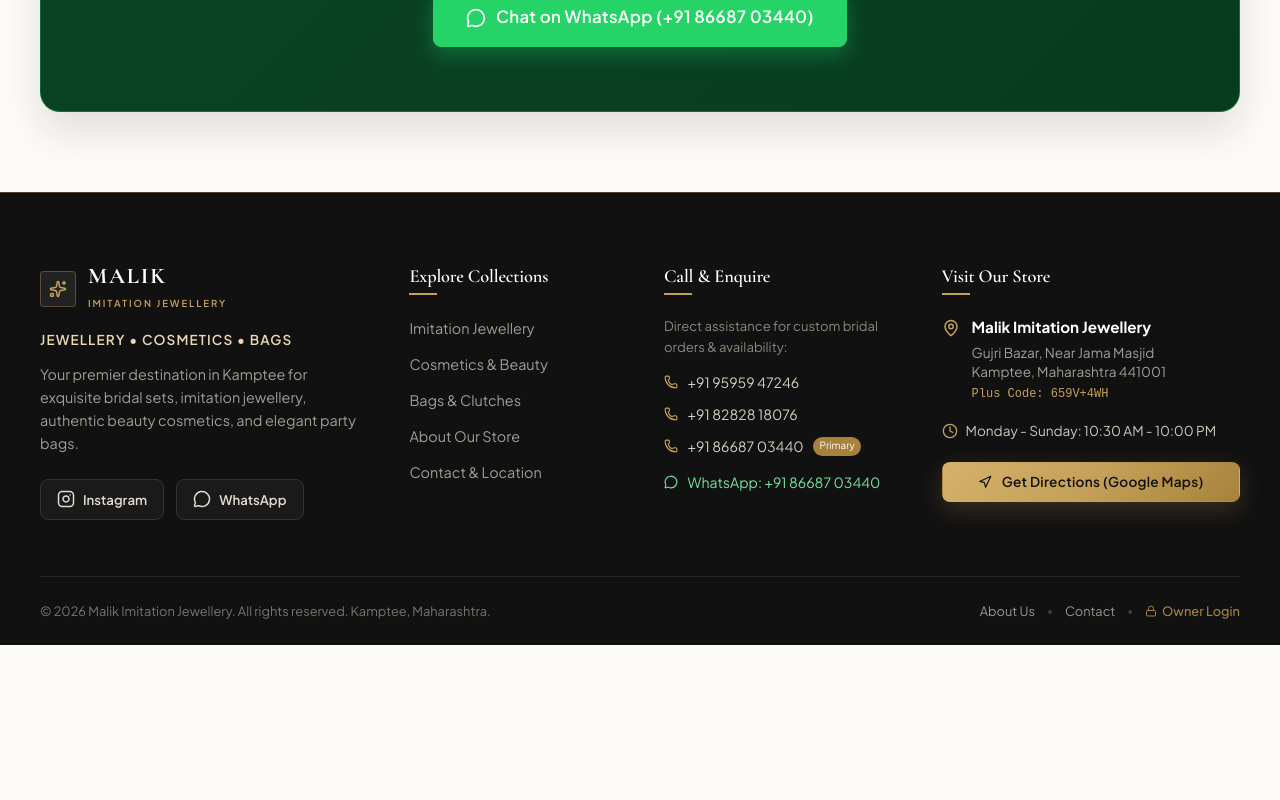
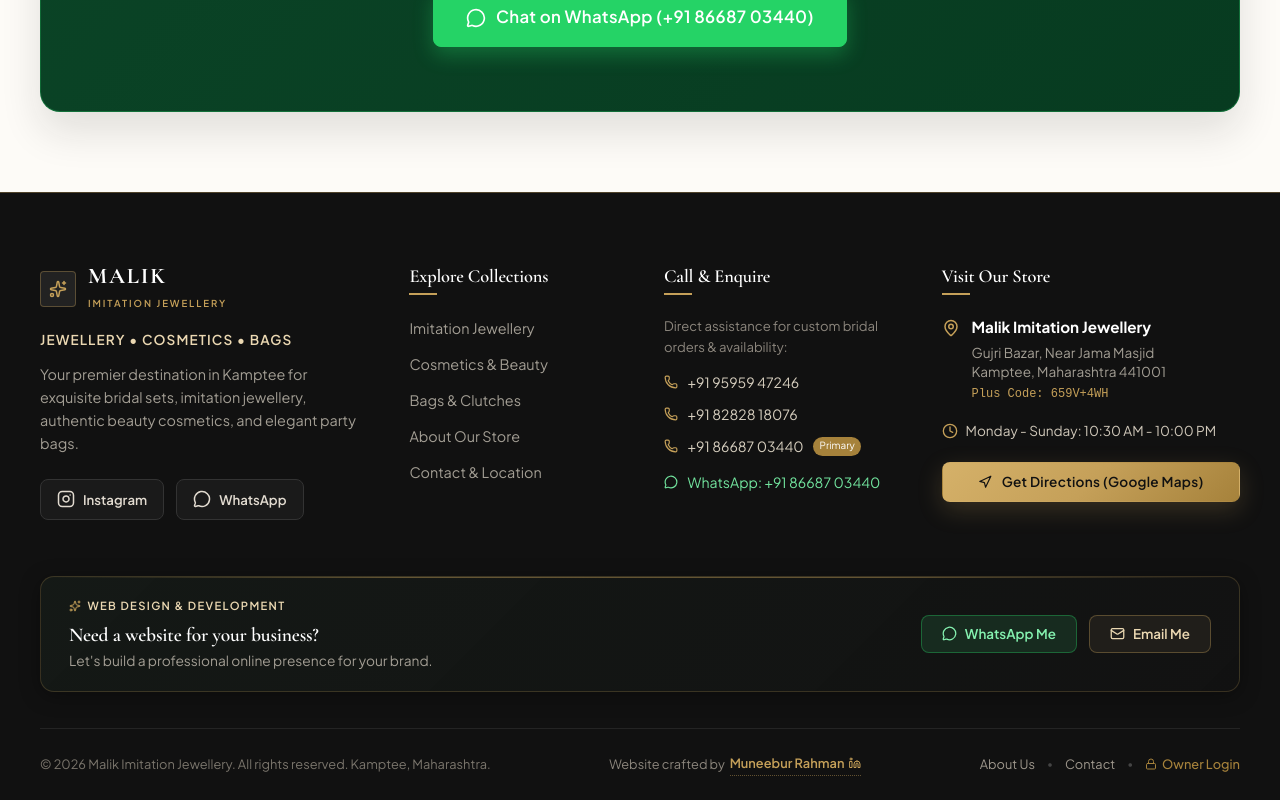
Before and after one commit to muneebur-rahman/Malik-Imitation-Jewellery, a React (Vite) app: page / in a window 1280 px wide. Shown: the part 5346-6146 px from the top of the page. Before the commit the page ends 5991 px from the top, so only its background shows below. Built offline with nearby package versions, Linux system fonts and the light colour scheme; no server answers; a web font is replaced by a local one.

Commit message:
add developer section

```diff
--- a/src/components/common/Footer.css
+++ b/src/components/common/Footer.css
@@ -277,10 +277,219 @@
   color: var(--color-gold-light);
 }
 
+/* ==========================================================================
+   DEVELOPER SERVICES CTA & DEVELOPER CREDIT
+   Luxury, restrained, subtle styling harmonizing with Malik Imitation Jewellery
+   ========================================================================== */
+
+.footer-dev-cta {
+  background: linear-gradient(135deg, rgba(22, 28, 24, 0.75) 0%, rgba(18, 18, 18, 0.95) 100%);
+  border: 1px solid rgba(197, 160, 89, 0.22);
+  border-radius: var(--radius-lg);
+  padding: 1.25rem 1.75rem;
+  margin-bottom: 2.25rem;
+  position: relative;
+  overflow: hidden;
+  box-shadow: 0 4px 20px rgba(0, 0, 0, 0.35);
+  display: flex;
+  align-items: center;
+  justify-content: space-between;
+  gap: 1.75rem;
+  transition: border-color var(--transition-normal);
+}
+
+.footer-dev-cta::before {
+  content: "";
+  position: absolute;
+  top: 0;
+  left: 0;
+  right: 0;
+  height: 1px;
+  background: linear-gradient(
+    90deg,
+    transparent 0%,
+    rgba(197, 160, 89, 0.45) 30%,
+    rgba(197, 160, 89, 0.45) 70%,
+    transparent 100%
+  );
+}
+
+.footer-dev-cta:hover {
+  border-color: rgba(197, 160, 89, 0.38);
+}
+
+.dev-cta-main {
+  display: flex;
+  flex-direction: column;
+  gap: 0.35rem;
+  min-width: 0;
+}
+
+.dev-cta-badge {
+  display: inline-flex;
+  align-items: center;
+  gap: 0.4rem;
+  font-size: 0.7rem;
+  font-weight: 600;
+  text-transform: uppercase;
+  letter-spacing: 0.12em;
+  color: var(--color-gold-light);
+  margin-bottom: 0.15rem;
+}
+
+.dev-badge-icon {
+  color: var(--color-gold-base);
+}
+
+.dev-cta-text-group {
+  display: flex;
+  flex-direction: column;
+  gap: 0.25rem;
+}
+
+.dev-cta-title {
+  font-family: var(--font-serif);
+  font-size: 1.22rem;
+  font-weight: 600;
+  color: #FFFFFF;
+  line-height: 1.25;
+  letter-spacing: -0.01em;
+  margin: 0;
+}
+
+.dev-cta-subtitle {
+  font-size: 0.86rem;
+  color: #A39E94;
+  line-height: 1.45;
+  margin: 0;
+}
+
+.dev-cta-actions {
+  display: flex;
+  align-items: center;
+  gap: 0.75rem;
+  flex-shrink: 0;
+}
+
+.dev-btn {
+  display: inline-flex;
+  align-items: center;
+  justify-content: center;
+  gap: 0.5rem;
+  padding: 0.65rem 1.25rem;
+  border-radius: var(--radius-md);
+  font-size: 0.84rem;
+  font-weight: 600;
+  text-decoration: none;
+  transition: all var(--transition-fast);
+  white-space: nowrap;
+  line-height: 1;
+}
+
+.dev-btn:focus-visible {
+  outline: 2px solid var(--color-gold-base);
+  outline-offset: 2px;
+}
+
+/* WhatsApp action button - Deep emerald dark-luxe tone */
+.dev-btn-whatsapp {
+  background-color: #172B1F;
+  border: 1px solid rgba(37, 211, 102, 0.35);
+  color: #85F2B0;
+}
+
+.dev-btn-whatsapp:hover {
+  background-color: var(--color-whatsapp);
+  border-color: var(--color-whatsapp);
+  color: #0B2113;
+  box-shadow: 0 4px 16px rgba(37, 211, 102, 0.35);
+  transform: translateY(-1px);
+}
+
+/* Email action button - Refined champagne gold tone */
+.dev-btn-email {
+  background-color: #201E1A;
+  border: 1px solid rgba(197, 160, 89, 0.35);
+  color: var(--color-gold-light);
+}
+
+.dev-btn-email:hover {
+  background-color: var(--color-gold-base);
+  border-color: var(--color-gold-base);
+  color: #14120E;
+  box-shadow: 0 4px 16px rgba(197, 160, 89, 0.3);
+  transform: translateY(-1px);
+}
+
+/* Developer Credit Line in Bottom Strip */
+.developer-credit-text {
+  font-size: 0.8rem;
+  color: #8C867D;
+  margin: 0;
+  display: inline-flex;
+  align-items: center;
+  gap: 0.3rem;
+}
+
+.developer-credit-link {
+  color: var(--color-gold-base);
+  font-weight: 600;
+  display: inline-flex;
+  align-items: center;
+  gap: 0.3rem;
+  text-decoration: none;
+  border-bottom: 1px dotted rgba(197, 160, 89, 0.45);
+  padding-bottom: 1px;
+  transition: all var(--transition-fast);
+}
+
+.developer-credit-link:hover,
+.developer-credit-link:focus-visible {
+  color: var(--color-gold-light);
+  border-bottom-color: var(--color-gold-light);
+}
+
+.developer-credit-link:focus-visible {
+  outline: 2px solid var(--color-gold-base);
+  outline-offset: 2px;
+  border-radius: var(--radius-sm);
+}
+
+.developer-linkedin-icon {
+  display: inline-block;
+  vertical-align: middle;
+  color: var(--color-gold-base);
+  transition: transform var(--transition-fast), color var(--transition-fast);
+}
+
+.developer-credit-link:hover .developer-linkedin-icon {
+  color: var(--color-gold-light);
+  transform: translateY(-1px);
+}
+
 @media (max-width: 1024px) {
   .footer-grid {
     grid-template-columns: 1fr 1fr;
     gap: 2.5rem;
+  }
+}
+
+@media (max-width: 768px) {
+  .footer-dev-cta {
+    flex-direction: column;
+    align-items: flex-start;
+    padding: 1.25rem 1.35rem;
+    gap: 1.15rem;
+  }
+
+  .dev-cta-actions {
+    width: 100%;
+    gap: 0.75rem;
+  }
+
+  .dev-btn {
+    flex: 1;
+    min-height: 42px;
   }
 }
 
@@ -292,6 +501,21 @@
   .footer-bottom-bar {
     flex-direction: column;
     text-align: center;
-    gap: 0.75rem;
+    gap: 0.85rem;
+  }
+  .developer-credit-text {
+    justify-content: center;
   }
 }
+
+@media (max-width: 480px) {
+  .dev-cta-actions {
+    flex-direction: column;
+    gap: 0.65rem;
+  }
+
+  .dev-btn {
+    width: 100%;
+    min-height: 44px;
+  }
+}
--- a/src/components/common/Footer.jsx
+++ b/src/components/common/Footer.jsx
@@ -8,13 +8,17 @@
   Clock,
   Lock,
   Sparkles,
+  Mail,
 } from "lucide-react";
 import { InstagramIcon } from "./InstagramIcon";
+import { LinkedInIcon } from "./LinkedInIcon";
 import { BUSINESS_CONFIG } from "../../config/business";
+import { DEVELOPER_CONFIG } from "../../config/developer";
 import "./Footer.css";
 
+const currentYear = new Date().getFullYear();
+
 export const Footer = () => {
-  const currentYear = new Date().getFullYear();
 
   return (
     <footer className="site-footer">
@@ -153,10 +157,59 @@
           </div>
         </div>
 
-        {/* Bottom Bar: Copyright & Admin Portal */}
+        {/* Elegant Website Services CTA - Immediately above copyright strip */}
+        <div className="footer-dev-cta">
+          <div className="dev-cta-main">
+            <div className="dev-cta-badge">
+              <Sparkles size={12} className="dev-badge-icon" />
+              <span>{DEVELOPER_CONFIG.cta.badge}</span>
+            </div>
+            <div className="dev-cta-text-group">
+              <h4 className="dev-cta-title">{DEVELOPER_CONFIG.cta.heading}</h4>
+              <p className="dev-cta-subtitle">{DEVELOPER_CONFIG.cta.subheading}</p>
+            </div>
+          </div>
+
+          <div className="dev-cta-actions">
+            <a
+              href={DEVELOPER_CONFIG.whatsappUrl}
+              target="_blank"
+              rel="noopener noreferrer"
+              className="dev-btn dev-btn-whatsapp"
+              aria-label="Chat with web developer Muneebur Rahman on WhatsApp (opens in new tab)"
+            >
+              <MessageCircle size={15} />
+              <span>WhatsApp Me</span>
+            </a>
+            <a
+              href={DEVELOPER_CONFIG.emailUrl}
+              className="dev-btn dev-btn-email"
+              aria-label="Send an email to web developer Muneebur Rahman"
+            >
+              <Mail size={15} />
+              <span>Email Me</span>
+            </a>
+          </div>
+        </div>
+
+        {/* Bottom Bar: Copyright, Developer Credit & Admin Portal */}
         <div className="footer-bottom-bar">
           <p className="copyright-text">
             © {currentYear} {BUSINESS_CONFIG.name}. All rights reserved. Kamptee, Maharashtra.
+          </p>
+
+          <p className="developer-credit-text">
+            Website crafted by{" "}
+            <a
+              href={DEVELOPER_CONFIG.linkedInUrl}
+              target="_blank"
+              rel="noopener noreferrer"
+              className="developer-credit-link"
+              aria-label="Muneebur Rahman on LinkedIn (opens in new tab)"
+            >
+              <span>{DEVELOPER_CONFIG.name}</span>
+              <LinkedInIcon size={12} className="developer-linkedin-icon" />
+            </a>
           </p>
 
           <div className="footer-bottom-links">
--- /dev/null
+++ b/src/components/common/LinkedInIcon.jsx
@@ -0,0 +1,21 @@
+import React from "react";
+
+export const LinkedInIcon = ({ size = 16, className = "" }) => (
+  <svg
+    width={size}
+    height={size}
+    viewBox="0 0 24 24"
+    fill="none"
+    stroke="currentColor"
+    strokeWidth="2"
+    strokeLinecap="round"
+    strokeLinejoin="round"
+    className={className}
+    aria-hidden="true"
+    focusable="false"
+  >
+    <path d="M16 8a6 6 0 0 1 6 6v7h-4v-7a2 2 0 0 0-2-2 2 2 0 0 0-2 2v7h-4v-7a6 6 0 0 1 6-6z" />
+    <rect width="4" height="12" x="2" y="9" />
+    <circle cx="4" cy="4" r="2" />
+  </svg>
+);
--- /dev/null
+++ b/src/config/developer.js
@@ -0,0 +1,19 @@
+/**
+ * Web Developer Portfolio & Contact Configuration
+ * Kept strictly separate from client business configuration.
+ */
+
+export const DEVELOPER_CONFIG = {
+  name: "Muneebur Rahman",
+  phone: "9021996784",
+  email: "muneeburrahman0213@gmail.com",
+  emailUrl: "mailto:muneeburrahman0213@gmail.com",
+  whatsappUrl:
+    "https://wa.me/919021996784?text=Hi%2C%20I%20need%20a%20website%20for%20my%20business.%20Please%20share%20the%20details%20and%20pricing",
+  linkedInUrl: "https://www.linkedin.com/in/muneebur-rahman-657658319/",
+  cta: {
+    badge: "Web Design & Development",
+    heading: "Need a website for your business?",
+    subheading: "Let's build a professional online presence for your brand.",
+  },
+};
```
